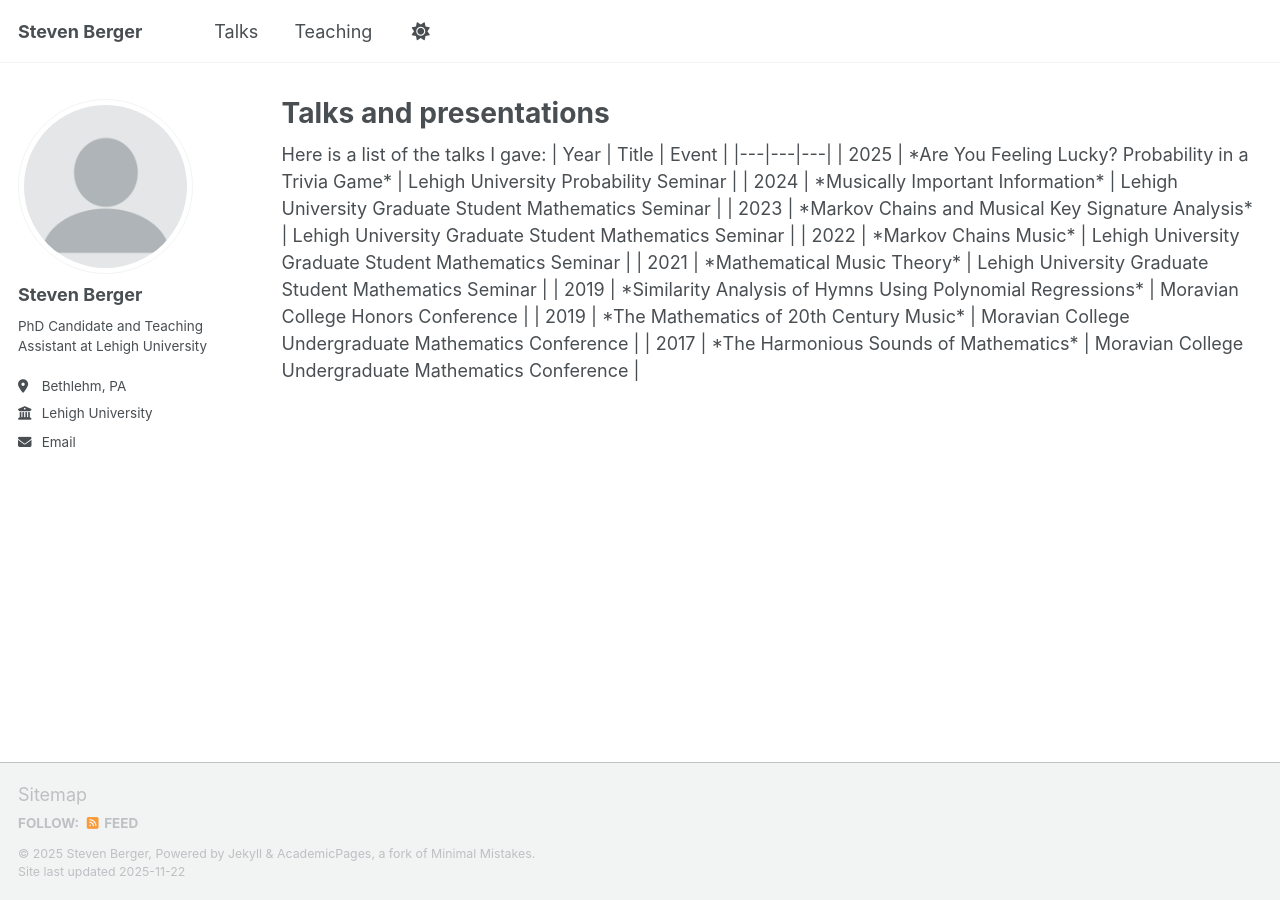
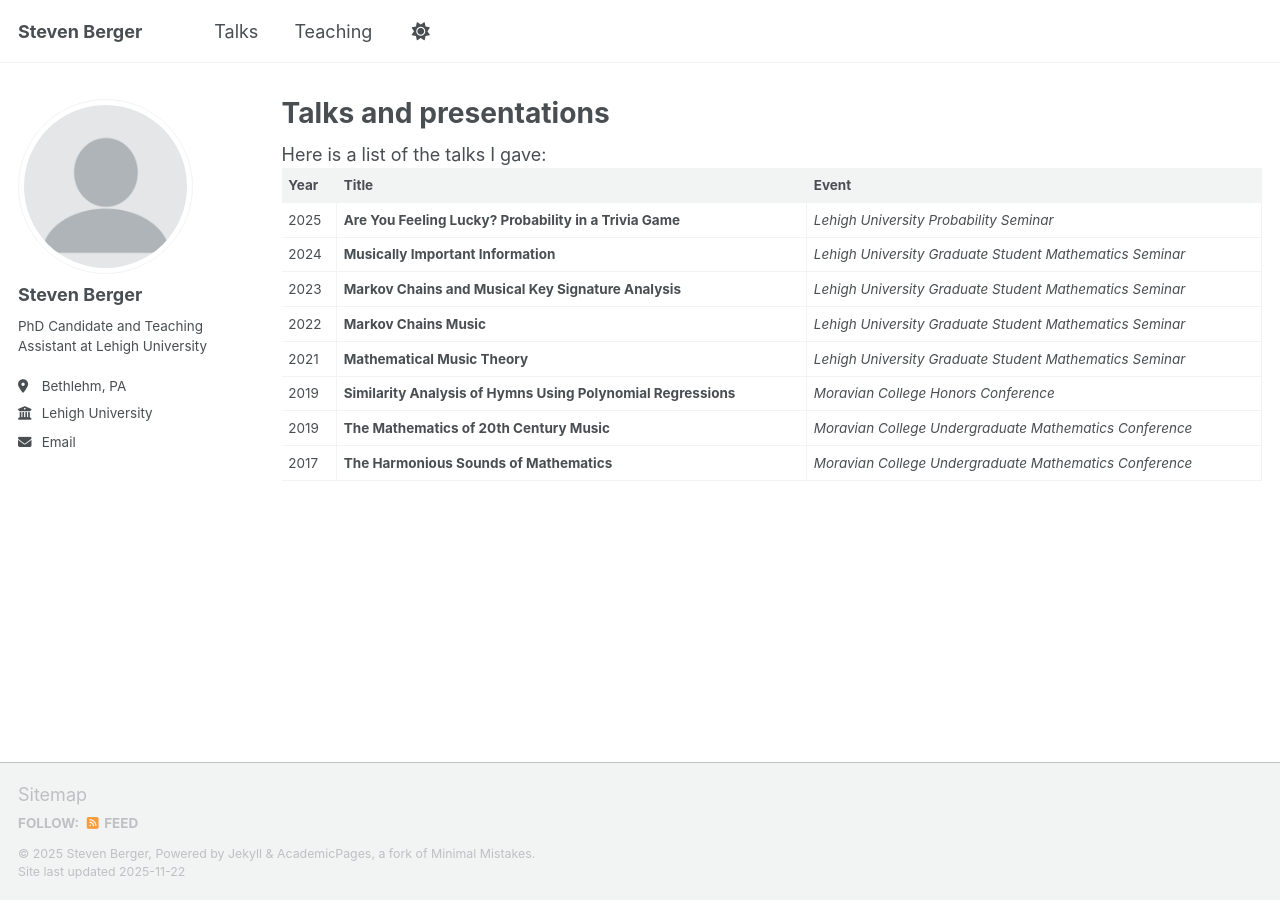
Before and after one commit to SRBerger/SRBerger.github.io, a Jekyll site: the page built from _pages/talks.html, in a window 1280 px wide. Built offline with Jekyll 4.4.1, drawn with Linux system fonts in a browser that asks for light colours; a script that is not in the unit is left out.

Commit message:
Convert talks list to HTML table format

```diff
--- a/_pages/talks.html
+++ b/_pages/talks.html
@@ -7,13 +7,54 @@ author_profile: true
 
 Here is a list of the talks I gave:
 
-| Year | Title | Event |
-|---|---|---|
-| 2025 | *Are You Feeling Lucky? Probability in a Trivia Game* | Lehigh University Probability Seminar |
-| 2024 | *Musically Important Information* | Lehigh University Graduate Student Mathematics Seminar |
-| 2023 | *Markov Chains and Musical Key Signature Analysis* | Lehigh University Graduate Student Mathematics Seminar |
-| 2022 | *Markov Chains Music* | Lehigh University Graduate Student Mathematics Seminar |
-| 2021 | *Mathematical Music Theory* | Lehigh University Graduate Student Mathematics Seminar |
-| 2019 | *Similarity Analysis of Hymns Using Polynomial Regressions* | Moravian College Honors Conference |
-| 2019 | *The Mathematics of 20th Century Music* | Moravian College Undergraduate Mathematics Conference |
-| 2017 | *The Harmonious Sounds of Mathematics* | Moravian College Undergraduate Mathematics Conference |
+<table style="width:100%; border: none;">
+  <thead>
+    <tr>
+      <th style="text-align: left">Year</th>
+      <th style="text-align: left">Title</th>
+      <th style="text-align: left">Event</th>
+    </tr>
+  </thead>
+  <tbody>
+    <tr>
+      <td>2025</td>
+      <td><strong>Are You Feeling Lucky? Probability in a Trivia Game</strong></td>
+      <td><em>Lehigh University Probability Seminar</em></td>
+    </tr>
+    <tr>
+      <td>2024</td>
+      <td><strong>Musically Important Information</strong></td>
+      <td><em>Lehigh University Graduate Student Mathematics Seminar</em></td>
+    </tr>
+    <tr>
+      <td>2023</td>
+      <td><strong>Markov Chains and Musical Key Signature Analysis</strong></td>
+      <td><em>Lehigh University Graduate Student Mathematics Seminar</em></td>
+    </tr>
+    <tr>
+      <td>2022</td>
+      <td><strong>Markov Chains Music</strong></td>
+      <td><em>Lehigh University Graduate Student Mathematics Seminar</em></td>
+    </tr>
+    <tr>
+      <td>2021</td>
+      <td><strong>Mathematical Music Theory</strong></td>
+      <td><em>Lehigh University Graduate Student Mathematics Seminar</em></td>
+    </tr>
+    <tr>
+      <td>2019</td>
+      <td><strong>Similarity Analysis of Hymns Using Polynomial Regressions</strong></td>
+      <td><em>Moravian College Honors Conference</em></td>
+    </tr>
+    <tr>
+      <td>2019</td>
+      <td><strong>The Mathematics of 20th Century Music</strong></td>
+      <td><em>Moravian College Undergraduate Mathematics Conference</em></td>
+    </tr>
+    <tr>
+      <td>2017</td>
+      <td><strong>The Harmonious Sounds of Mathematics</strong></td>
+      <td><em>Moravian College Undergraduate Mathematics Conference</em></td>
+    </tr>
+  </tbody>
+</table>
```
